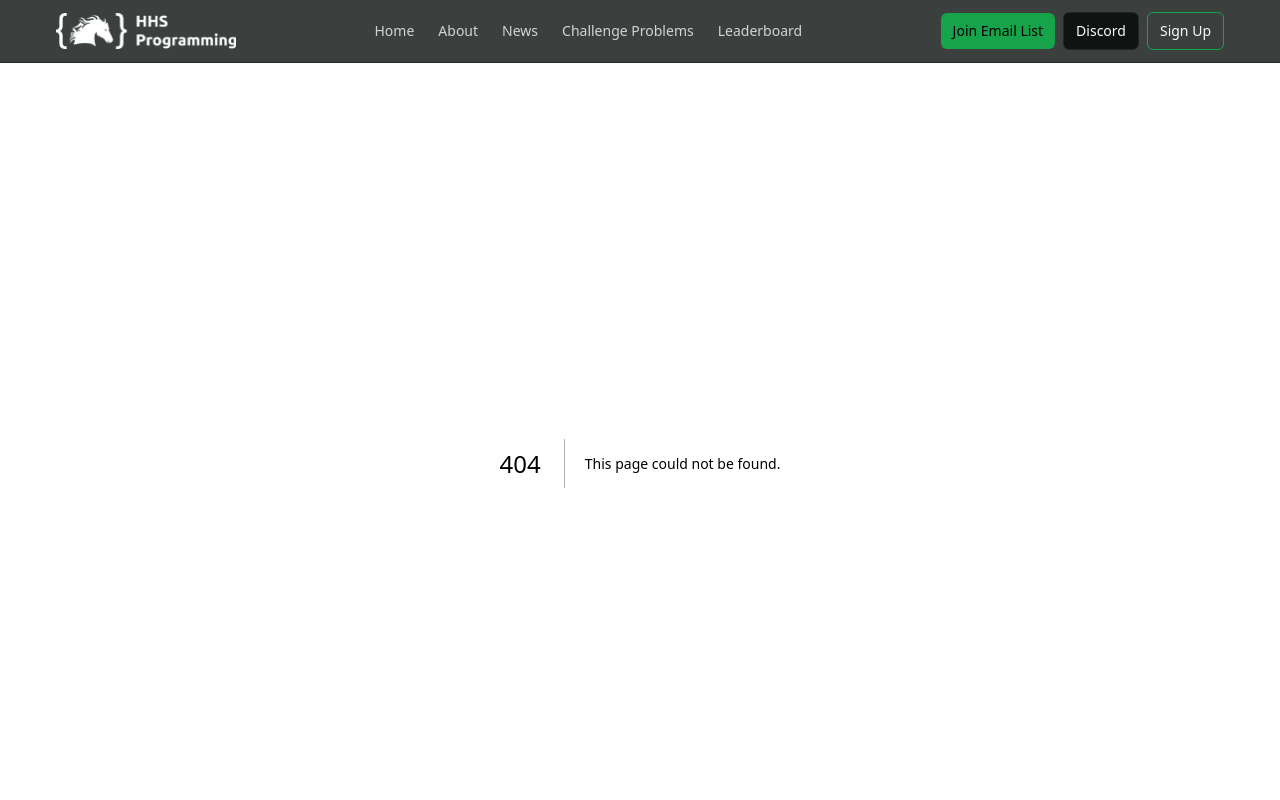
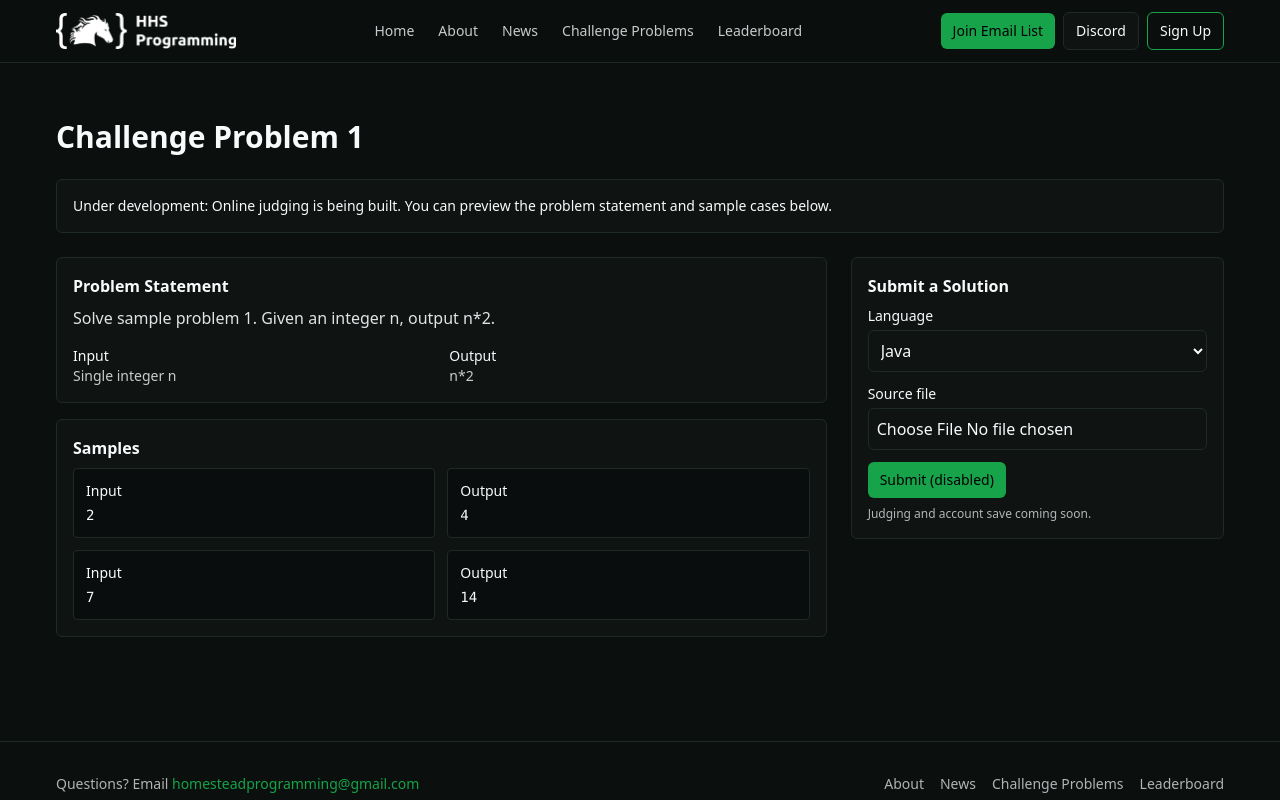
Before and after one commit to HHS-Proclub/website, a Next.js app: page /challenges/1 in a window 1280 px wide. Before the commit this address had no page. Shown: the top 800 px of the page. Built offline with nearby package versions, Linux system fonts and the light colour scheme.

Commit message:
problems front end

```diff
--- /dev/null
+++ b/app/api/submit/[id]/route.js
@@ -0,0 +1,32 @@
+import { NextResponse } from "next/server";
+import { problems } from "@/data/problems";
+
+export const runtime = "nodejs";
+export const dynamic = "force-dynamic";
+
+export async function POST(request, { params }) {
+  const problem = problems.find((p) => String(p.id) === params.id);
+  if (!problem) {
+    return NextResponse.json({ error: "Problem not found" }, { status: 404 });
+  }
+
+  const formData = await request.formData();
+  const language = (formData.get("language") || "").toString();
+  const file = formData.get("source");
+
+  if (!file || typeof file === "string") {
+    return NextResponse.json({ error: "Missing file" }, { status: 400 });
+  }
+
+  // Placeholder response while judge integration is being built
+  return NextResponse.json(
+    {
+      status: "queued",
+      language,
+      filename: file?.name || "source",
+      message:
+        "Judging backend is not enabled in this preview. We will run your code against hidden tests, record runtime/memory, and save to account once configured.",
+    },
+    { status: 202 }
+  );
+}
--- /dev/null
+++ b/app/challenges/[id]/page.js
@@ -0,0 +1,128 @@
+import { problems } from "@/data/problems";
+import Section from "@/components/Section";
+
+export const dynamic = "force-dynamic";
+
+export function generateStaticParams() {
+  return problems.map((p) => ({ id: String(p.id) }));
+}
+
+export async function generateMetadata({ params }) {
+  const problem = problems.find((p) => String(p.id) === params.id);
+  return {
+    title: problem
+      ? `${problem.title} | Homestead Programming Club`
+      : "Problem | Homestead Programming Club",
+  };
+}
+
+export default function ProblemDetailPage({ params }) {
+  const problem = problems.find((p) => String(p.id) === params.id);
+  if (!problem) {
+    return (
+      <div className="container-max px-4 py-12">
+        <p>Problem not found.</p>
+      </div>
+    );
+  }
+
+  return (
+    <div className="container-max px-4">
+      <Section title={problem.title}>
+        <div className="mb-6 rounded-md border border-[var(--border)] bg-[var(--surface)] p-4 text-sm">
+          <span className="font-medium text-[var(--foreground)]">
+            Under development:
+          </span>{" "}
+          Online judging is being built. You can preview the problem statement
+          and sample cases below.
+        </div>
+
+        <div className="grid gap-6 md:grid-cols-3">
+          <div className="md:col-span-2 space-y-4">
+            <div className="rounded-md border border-[var(--border)] bg-[var(--surface)] p-4">
+              <h3 className="font-semibold mb-2">Problem Statement</h3>
+              <p className="opacity-90 whitespace-pre-wrap">
+                {problem.statement}
+              </p>
+              <div className="mt-4 grid sm:grid-cols-2 gap-4 text-sm">
+                <div>
+                  <p className="font-medium">Input</p>
+                  <p className="opacity-80">{problem.inputSpec}</p>
+                </div>
+                <div>
+                  <p className="font-medium">Output</p>
+                  <p className="opacity-80">{problem.outputSpec}</p>
+                </div>
+              </div>
+            </div>
+
+            <div className="rounded-md border border-[var(--border)] bg-[var(--surface)] p-4">
+              <h3 className="font-semibold mb-2">Samples</h3>
+              <div className="grid gap-3">
+                {problem.samples.map((s, idx) => (
+                  <div key={idx} className="grid sm:grid-cols-2 gap-3 text-sm">
+                    <div className="rounded border border-[var(--border)] bg-black/30 p-3">
+                      <p className="font-medium mb-1">Input</p>
+                      <pre className="whitespace-pre-wrap">{s.input}</pre>
+                    </div>
+                    <div className="rounded border border-[var(--border)] bg-black/30 p-3">
+                      <p className="font-medium mb-1">Output</p>
+                      <pre className="whitespace-pre-wrap">{s.output}</pre>
+                    </div>
+                  </div>
+                ))}
+              </div>
+            </div>
+          </div>
+
+          <div className="space-y-4">
+            <div className="rounded-md border border-[var(--border)] bg-[var(--surface)] p-4">
+              <h3 className="font-semibold mb-2">Submit a Solution</h3>
+              <form
+                action={`/api/submit/${problem.id}`}
+                method="POST"
+                encType="multipart/form-data"
+                className="space-y-3"
+              >
+                <div>
+                  <label className="block text-sm mb-1">Language</label>
+                  <select
+                    name="language"
+                    className="w-full rounded-md border border-[var(--border)] bg-[var(--surface)] p-2"
+                    defaultValue="java"
+                  >
+                    <option value="java">Java</option>
+                    <option value="cpp">C++</option>
+                    <option value="python">Python</option>
+                    <option value="javascript">JavaScript (Node)</option>
+                  </select>
+                </div>
+                <div>
+                  <label className="block text-sm mb-1">Source file</label>
+                  <input
+                    type="file"
+                    name="source"
+                    accept=".java,.cpp,.py,.js,.txt"
+                    required
+                    className="w-full rounded-md border border-[var(--border)] bg-[var(--surface)] p-2"
+                  />
+                </div>
+                <button
+                  type="submit"
+                  className="focus-ring inline-flex items-center rounded-md bg-[var(--brand)] text-black px-3 py-2 text-sm font-medium hover:bg-[var(--brand-hover)]"
+                  disabled
+                  title="Judging not enabled yet"
+                >
+                  Submit (disabled)
+                </button>
+              </form>
+              <p className="text-xs opacity-70 mt-2">
+                Judging and account save coming soon.
+              </p>
+            </div>
+          </div>
+        </div>
+      </Section>
+    </div>
+  );
+}
--- a/components/ProblemCard.js
+++ b/components/ProblemCard.js
@@ -3,7 +3,7 @@ import Card from "@/components/Card";
 
 export default function ProblemCard({ id, title }) {
   return (
-    <Link href="#" className="block">
+    <Link href={`/challenges/${id}`} className="block">
       <Card className="p-4">
         <div className="flex items-center justify-between">
           <p className="font-medium">{title}</p>
--- a/data/problems.js
+++ b/data/problems.js
@@ -1,4 +1,17 @@
 export const problems = Array.from({ length: 15 }, (_, i) => ({
   id: i + 1,
   title: `Challenge Problem ${i + 1}`,
+  slug: `${i + 1}`,
+  statement: `Solve sample problem ${i + 1}. Given an integer n, output n*2.`,
+  inputSpec: "Single integer n",
+  outputSpec: "n*2",
+  samples: [
+    { input: "2", output: "4" },
+    { input: "7", output: "14" },
+  ],
+  tests: [
+    { input: "1", output: "2" },
+    { input: "10", output: "20" },
+    { input: "123", output: "246" },
+  ],
 }));
```
